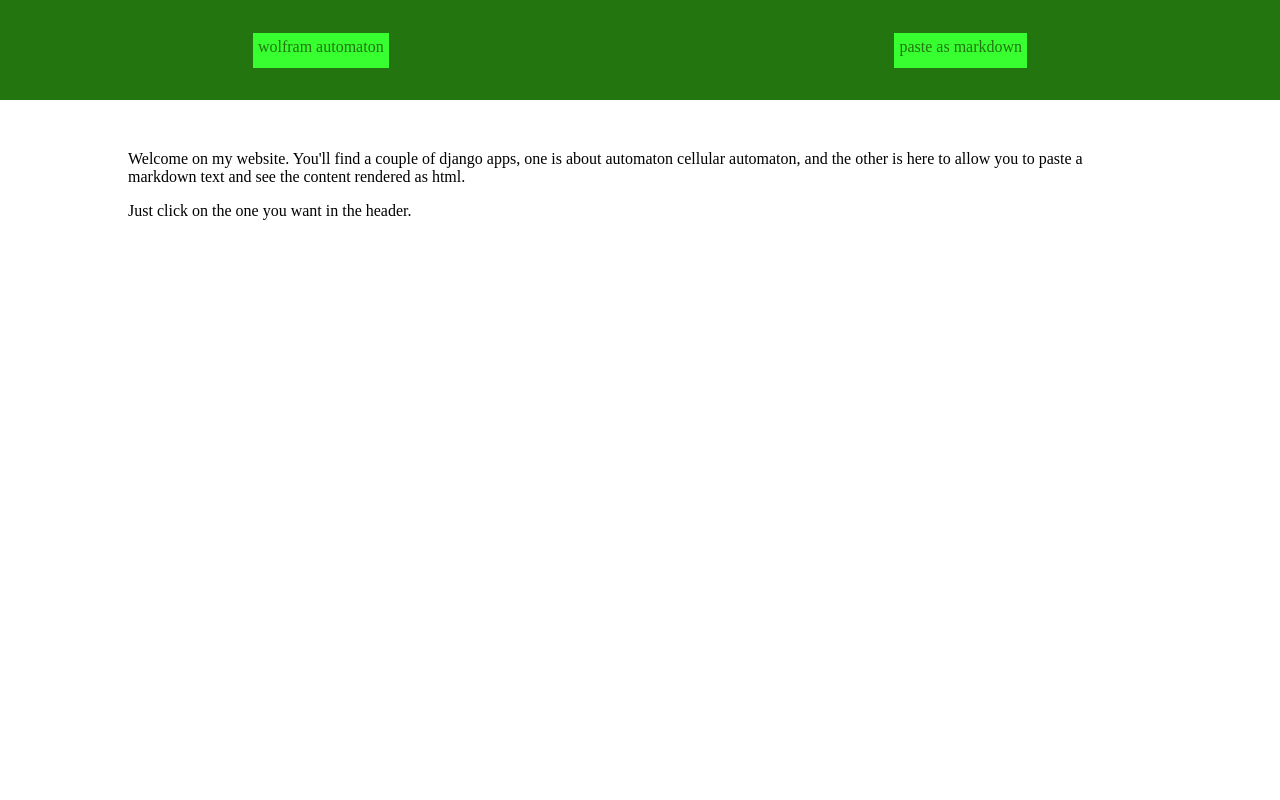
After one commit to jonathanSimonney/django1-project, a Django app: page / in a window 1280 px wide. The commit adds this page. Run offline with Django 3.2, Linux system fonts and the light colour scheme.

Commit message:
basic home page and style for the website.

```diff
--- a/elementaryAndMarkdown/elementaryAndMarkdown/urls.py
+++ b/elementaryAndMarkdown/elementaryAndMarkdown/urls.py
@@ -15,9 +15,11 @@ Including another URLconf
 """
 from django.contrib import admin
 from django.urls import include, path
+from . import views
 
 urlpatterns = [
     path('wolfram/', include('elementaryCellularAutomata.urls')),
     path('markdown/', include('pasteAsMarkdown.urls')),
     path('admin/', admin.site.urls),
+    path('', views.home_display),
 ]
--- /dev/null
+++ b/elementaryAndMarkdown/elementaryAndMarkdown/views.py
@@ -0,0 +1,5 @@
+from django.shortcuts import render
+
+
+def home_display(request):
+    return render(request, 'index.html')
--- a/elementaryAndMarkdown/elementaryCellularAutomata/static/common/style.css
+++ b/elementaryAndMarkdown/elementaryCellularAutomata/static/common/style.css
@@ -1,3 +1,9 @@
+:root {
+    --main-color: #37ff30;
+    --main-bg-color: #237510;
+    --button-height: 25px;
+}
+
 main{
     width: 80%;
     margin: 50px auto;
@@ -22,3 +28,36 @@ main{
 .flex-around{
     justify-content: space-around;
 }
+
+.text-center{
+    text-align: center;
+}
+
+body{
+    margin: 0;
+}
+
+header{
+    background-color: var(--main-bg-color);
+    color: var(--main-color);
+    width: 100vw;
+    height: 100px;
+}
+
+header nav{
+    height: 100%;
+}
+
+.button{
+    background-color: var(--main-color);
+    color: var(--main-bg-color);
+    height: var(--button-height);
+    padding: 5px;
+    margin: auto 5px;
+    text-decoration: none;
+}
+
+.button:hover{
+    background-color: var(--main-bg-color);
+    color: var(--main-color);
+}
--- a/elementaryAndMarkdown/elementaryCellularAutomata/templates/elementaryCellularAutomata/wolfram_display.html
+++ b/elementaryAndMarkdown/elementaryCellularAutomata/templates/elementaryCellularAutomata/wolfram_display.html
@@ -1,9 +1,13 @@
 {% extends 'layout/common.html' %}
 
 {% block content %}
+<p class="text-center">
+    Here is the automaton for rule {{ rule_number }} :
+</p>
+
 <div class="flex flex-around flex-row">
     <pre>
         {{ automata_string|linebreaks }}
     </pre>
 </div>
-{% endblock %}}
+{% endblock %}
--- a/elementaryAndMarkdown/elementaryCellularAutomata/templates/elementaryCellularAutomata/wolfram_form.html
+++ b/elementaryAndMarkdown/elementaryCellularAutomata/templates/elementaryCellularAutomata/wolfram_form.html
@@ -14,4 +14,4 @@
         {{ form }}
         <input type="submit" value="Submit">
     </form>
-{% endblock %}}
+{% endblock %}
--- a/elementaryAndMarkdown/elementaryCellularAutomata/views.py
+++ b/elementaryAndMarkdown/elementaryCellularAutomata/views.py
@@ -78,6 +78,7 @@ def wolfram_display(request):
     print(string_representation)
     return render(request, 'elementaryCellularAutomata/wolfram_display.html', {
         'automata_string': string_representation,
+        'rule_number': rule_number,
     })
 
 
--- a/elementaryAndMarkdown/pasteAsMarkdown/templates/pasteAsMarkdown/pastebin_display.html
+++ b/elementaryAndMarkdown/pasteAsMarkdown/templates/pasteAsMarkdown/pastebin_display.html
@@ -11,4 +11,4 @@
 
 
     {{ markdown|markdown:"fenced-code-blocks" }}
-{% endblock %}}
+{% endblock %}
--- a/elementaryAndMarkdown/pasteAsMarkdown/templates/pasteAsMarkdown/pastebin_form.html
+++ b/elementaryAndMarkdown/pasteAsMarkdown/templates/pasteAsMarkdown/pastebin_form.html
@@ -12,4 +12,4 @@
         {{ form }}
         <input type="submit" value="Submit">
     </form>
-{% endblock %}}
+{% endblock %}
--- /dev/null
+++ b/elementaryAndMarkdown/templates/index.html
@@ -0,0 +1,12 @@
+{% extends 'layout/common.html' %}
+
+{% block content %}
+    <p>
+        Welcome on my website. You'll find a couple of django apps, one is about automaton cellular automaton,
+        and the other is here to allow you to paste a markdown text and see the content rendered as html.
+    </p>
+
+    <p>
+        Just click on the one you want in the header.
+    </p>
+{% endblock %}
--- a/elementaryAndMarkdown/templates/layout/common.html
+++ b/elementaryAndMarkdown/templates/layout/common.html
@@ -1,6 +1,13 @@
 {% load static %}
 
 <link rel="stylesheet" type="text/css" href="{% static 'common/style.css' %}">
+
+<header>
+    <nav class="flex flex-row flex-around">
+        <a href="{% url 'elementaryCellularAutomata:wolfram_automata'%}" class="button">wolfram automaton</a>
+        <a href="{% url 'pasteAsMarkdown:markdown_paste'%}" class="button">paste as markdown</a>
+    </nav>
+</header>
 
 <main>
     {% block content %}
```
